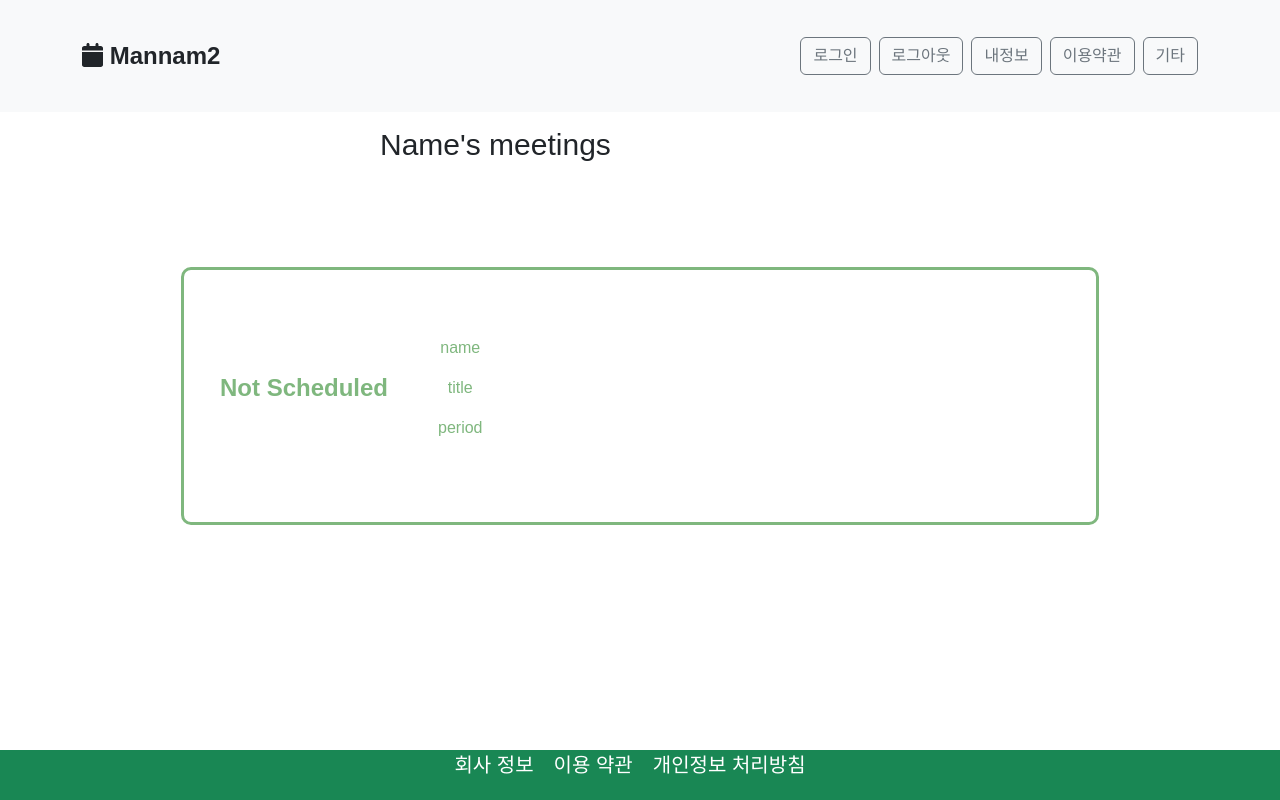
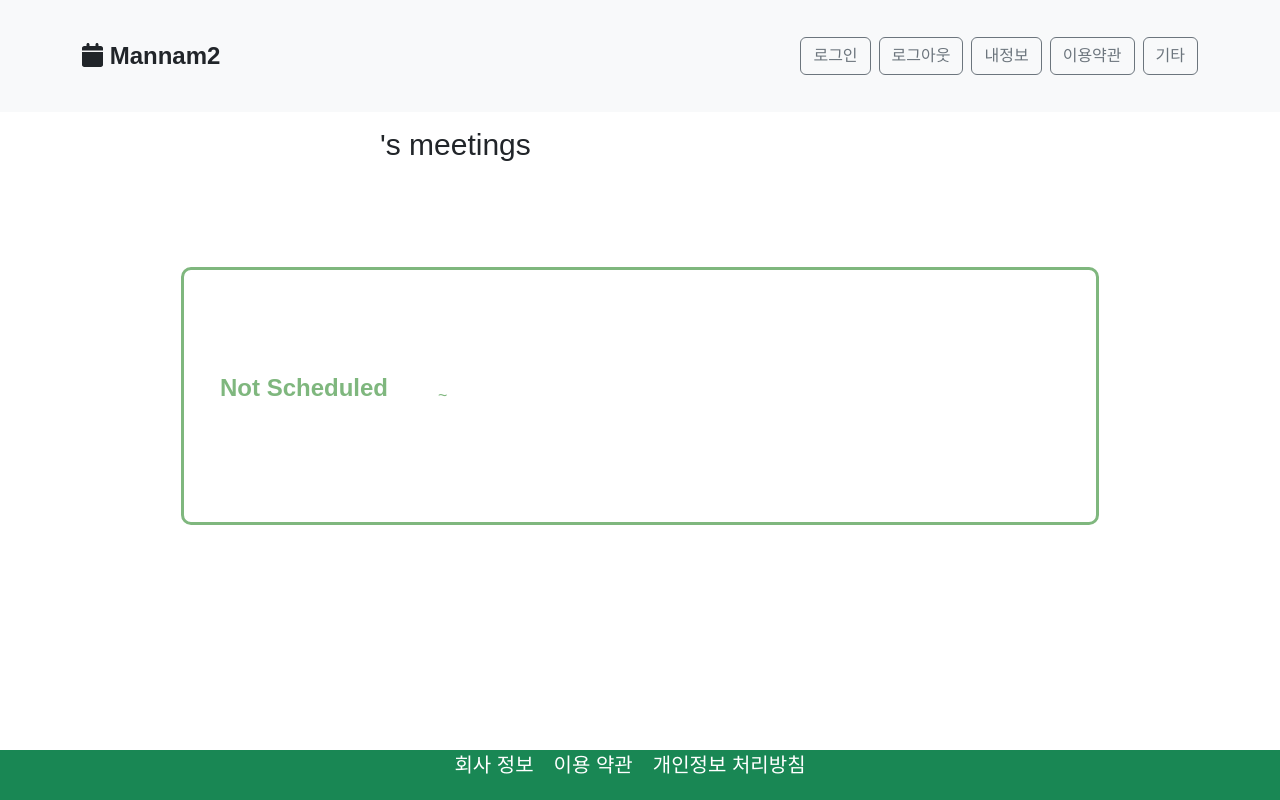
Before and after one commit to RTeamProject1/TeamProject1, a React (Create React App) app: page /MyInfo in a window 1280 px wide. Built offline with nearby package versions, Linux system fonts and the light colour scheme; a web font is replaced by a local one.

Commit message:
특정 데이터 입력

```diff
--- a/src/MyInfo.js
+++ b/src/MyInfo.js
@@ -5,12 +5,34 @@ import { Link } from 'react-router-dom';
 import './MyInfo.css';
 
 function MyInfo() {
+   const [RoomName,setRoomName] = useState('');
+   const [name,setName] = useState('');
+   const [title,setTitle] = useState('');
+   const [startTime,setStartTime] = useState('');
+   const [endTime,setEndTime] = useState('');
+
+   const handleRoomNameChange = (e) => {
+        setRoomName(e.target.value);
+    };
+   const handleNameChange = (e) => {
+        setName(e.target.value);
+    };
+   const handleTitleChange = (e) => {
+        setTitle(e.target.value);
+    };
+   const handleStartTimeChange = (e) => {
+        setStartTime(e.target.value);
+    };
+   const handleEndTimeChange = (e) => {
+        setEndTime(e.target.value);
+    };
+
     return (
       <div>
         <Header />
         <div className="ScheduledContainer">
             <div className="NameMeetingContainer">
-                <p className="NameMeeting">Name's meetings</p>
+                <p className="NameMeeting">{name}'s meetings</p>
             </div>
           <Link to="/CalendarPage">
             <button>
@@ -19,9 +41,9 @@ function MyInfo() {
                   <p className="headterTextStyle">Not Scheduled</p>
                 </div>
                 <div className="infoContainer">
-                  <p>name</p>
-                  <p>title</p>
-                  <p>period</p>
+                  <p>{RoomName}</p>
+                  <p>{title}</p>
+                  <p>{startTime} ~ {endTime}</p>
                 </div>
               </div>
             </button>
```
